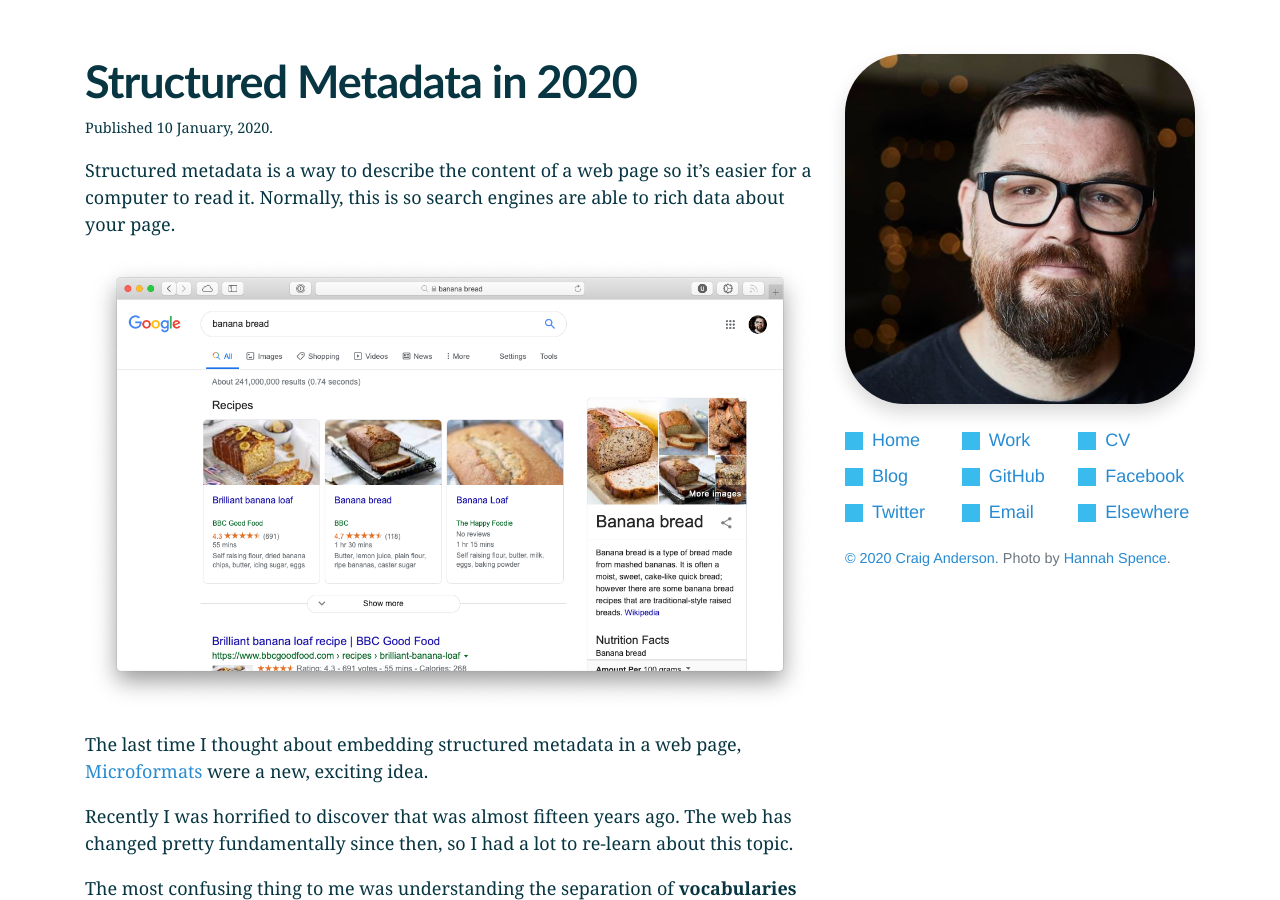
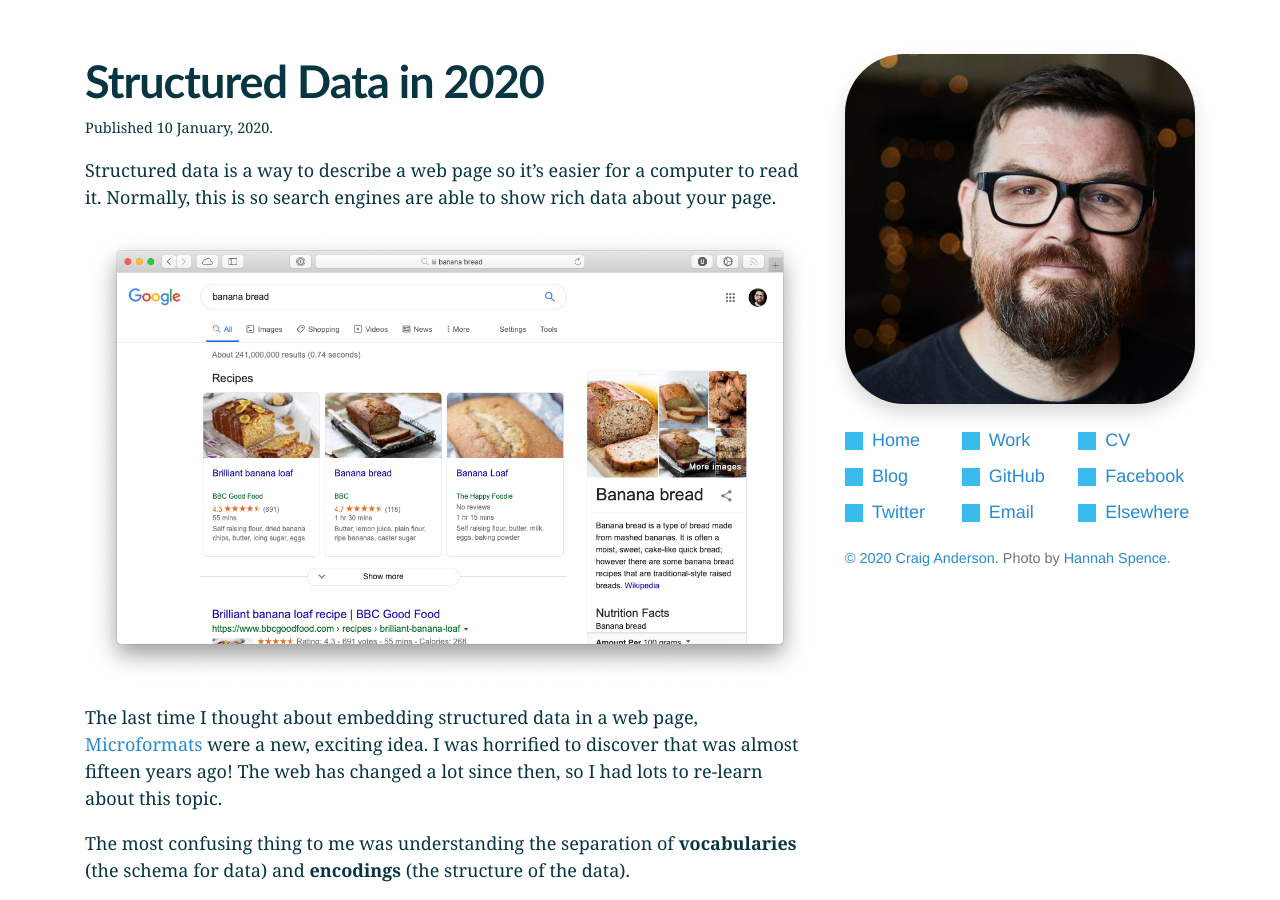
Before and after one commit to craiga/craiga.id.au, a Jekyll site: the page built from _posts/2020-01-10-structured-data.markdown, in a window 1280 px wide and 900 px high. Built offline with Jekyll 4.4.1, drawn with Linux system fonts in a browser that asks for light colours; our own code applies the rules of GitHub Pages for plain Markdown files; some of the changed text lies outside the part shown; grey boxes are pictures that could not be loaded.

Commit message:
Finessing content

````diff
--- a/_posts/2020-01-10-structured-metadata.markdown
+++ b/_posts/2020-01-10-structured-data.markdown
@@ -1,16 +1,14 @@
 ---
-title: Structured Metadata in 2020
-date: 2020-01-10 14:30:00 +0000
+title: Structured Data in 2020
+date: 2020-01-10 16:40:00 +0000
 ---
 
-Structured metadata is a way to describe the content of a web page so it's easier for a computer to read it. Normally, this is so search engines are able to rich data about your page.
+Structured data is a way to describe a web page so it's easier for a computer to read it. Normally, this is so search engines are able to show rich data about your page.
 
 ![Google search result showing rich data about Banana Bread recipes](/assets/structured-data/google.png)
 
 
-The last time I thought about embedding structured metadata in a web page, [Microformats](http://microformats.org) were a new, exciting idea.
-
-Recently I was horrified to discover that was almost fifteen years ago. The web has changed pretty fundamentally since then, so I had a lot to re-learn about this topic.
+The last time I thought about embedding structured data in a web page, [Microformats](http://microformats.org) were a new, exciting idea. I was horrified to discover that was almost fifteen years ago! The web has changed a lot since then, so I had lots to re-learn about this topic.
 
 The most confusing thing to me was understanding the separation of **vocabularies** (the schema for data) and **encodings** (the structure of the data).
 
@@ -62,7 +60,6 @@ Here's [an example of Microdata from Schema.org](https://schema.org/Recipe#eg-13
   Preheat the oven to 350 degrees. Mix in the ingredients in a bowl. Add
   the flour last. Pour the mixture into a loaf pan and bake for one hour.
   </span>
-  …
 </div>
 ```
 
@@ -97,12 +94,10 @@ Here's [the same example, but this time in RDFa]((https://schema.org/Recipe#eg-1
   Preheat the oven to 350 degrees. Mix in the ingredients in a bowl. Add
   the flour last. Pour the mixture into a loaf pan and bake for one hour.
   </span>
-  …
 </div>
-
 ```
 
-These are nice, simple approaches. However, embedding structured metadata into the body of an HTML document could quickly become unwieldy.
+These are nice, simple approaches. However, embedding structured data into the body of an HTML document can quickly become unwieldy.
 
 
 ## JSON- LD
@@ -142,4 +137,4 @@ This has the downside of duplicating some information, but it far more flexible
 
 # Testing
 
-Google provides a very useful [Structured Data Testing Tool](https://search.google.com/structured-data/testing-tool/u/0/) which makes it simple to show how structured metadata is being parsed.
+Google provides a very useful [Structured Data Testing Tool](https://search.google.com/structured-data/testing-tool/u/0/) which makes it simple to show how structured data is being parsed.
````
